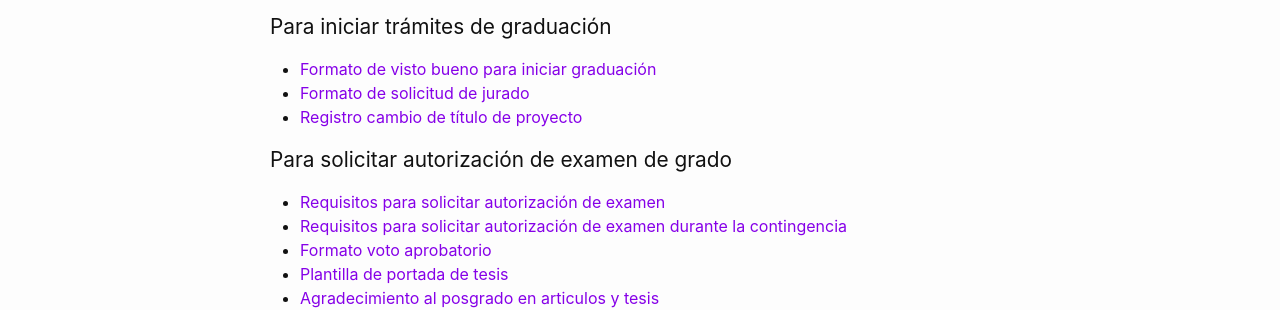
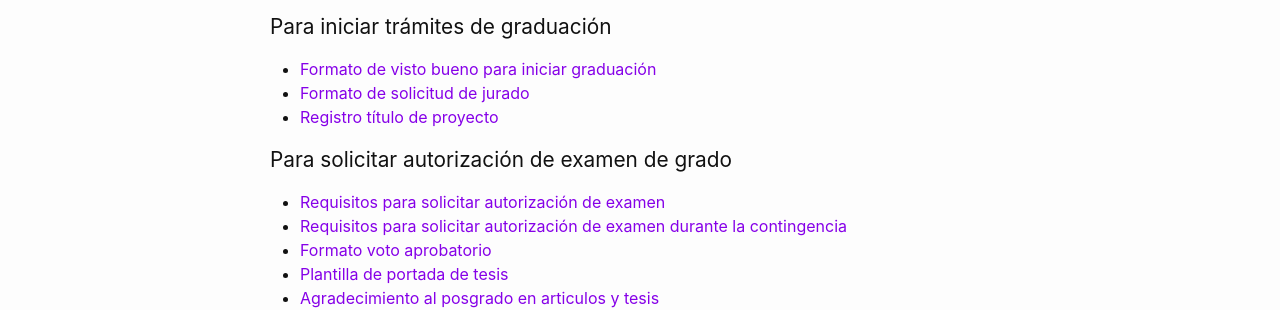
Before and after one commit to pcs-unam/pcs-unam.github.io, a Jekyll site: the page built from doctorado/descargables.md, in a window 1280 px wide. Shown: the part 990-1300 px from the top of the page. Built offline with Jekyll 4.4.1, drawn with Linux system fonts in a browser that asks for light colours.

Commit message:
Ajuste formato registro título de proyecto

```diff
--- a/doctorado/descargables.md
+++ b/doctorado/descargables.md
@@ -37,7 +37,7 @@ permalink: /doctorado/descargables/
 
  - [Formato de visto bueno para iniciar graduación](/assets/formatos/doctorado/graduacion/formato_visto_bueno_iniciar_graduacion.docx)
  - [Formato de solicitud de jurado](/assets/formatos/doctorado/graduacion/formato_solicitud_jurado_doc.docx)
- - [Registro cambio de título de proyecto](/assets/formatos/registro_cambio_de_titulo.docx)
+ - [Registro título de proyecto](/assets/formatos/registro_titulo_proyecto.docx)
 
 ## Para solicitar autorización de examen de grado
 
```
